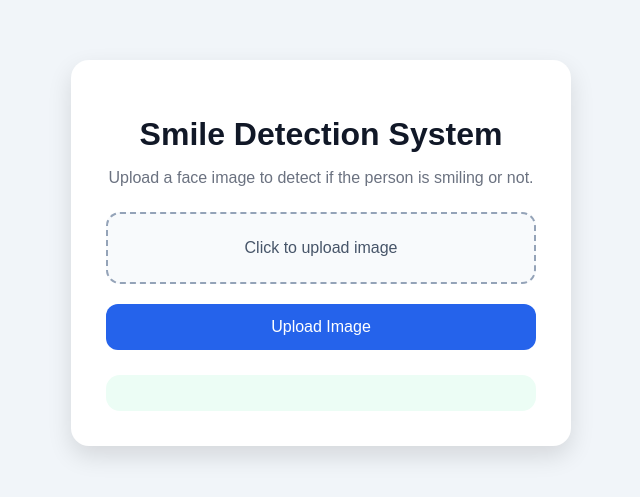
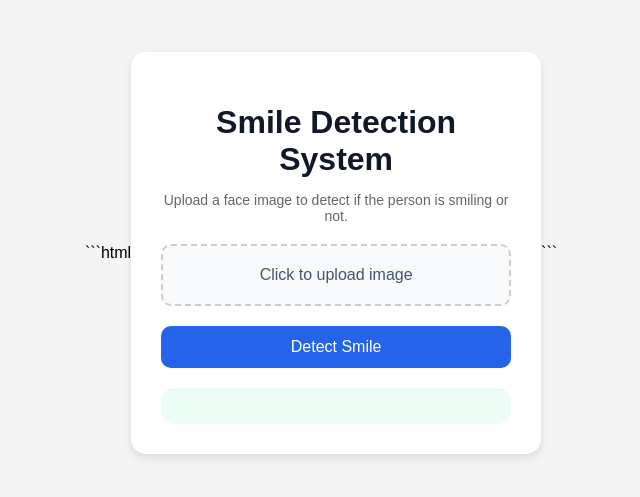
Before and after one commit to chikwaaa212/smiling-or-not, a plain HTML site: page index.html in a window 1280 px wide. Shown: the part 147-644 px from the top of the page, without its empty margins (319-959 px from the left). Drawn offline with Linux system fonts and the light colour scheme.

Commit message:
Update index.html

````diff
--- a/index.html
+++ b/index.html
@@ -1,54 +1,178 @@
+```html
 <!DOCTYPE html>
 <html lang="en">
 <head>
     <meta charset="UTF-8" />
     <meta name="viewport" content="width=device-width, initial-scale=1.0"/>
     <title>Smile Detection System</title>
+
     <link rel="stylesheet" href="style.css" />
+
+    <style>
+        body{
+            font-family: Arial, sans-serif;
+            background:#f4f4f4;
+            display:flex;
+            justify-content:center;
+            align-items:center;
+            height:100vh;
+            margin:0;
+        }
+
+        .container{
+            background:white;
+            padding:30px;
+            border-radius:15px;
+            width:350px;
+            text-align:center;
+            box-shadow:0 4px 10px rgba(0,0,0,0.1);
+        }
+
+        h1{
+            margin-bottom:10px;
+        }
+
+        p{
+            color:#666;
+            font-size:14px;
+            margin-bottom:20px;
+        }
+
+        .upload-box{
+            border:2px dashed #ccc;
+            padding:20px;
+            border-radius:10px;
+            cursor:pointer;
+            display:block;
+            margin-bottom:20px;
+        }
+
+        .upload-box:hover{
+            background:#f9f9f9;
+        }
+
+        .preview{
+            width:100%;
+            max-height:250px;
+            object-fit:cover;
+            border-radius:10px;
+            margin-bottom:20px;
+            display:none;
+        }
+
+        button{
+            width:100%;
+            padding:12px;
+            border:none;
+            border-radius:10px;
+            background:#2563eb;
+            color:white;
+            font-size:16px;
+            cursor:pointer;
+        }
+
+        button:hover{
+            background:#1d4ed8;
+        }
+
+        .result-box{
+            margin-top:20px;
+            font-size:18px;
+            font-weight:bold;
+        }
+    </style>
 </head>
 
 <body>
 
 <div class="container">
+
     <h1>Smile Detection System</h1>
-    <p>Upload a face image to detect if the person is smiling or not.</p>
+
+    <p>
+        Upload a face image to detect if the person is smiling or not.
+    </p>
 
     <label class="upload-box">
-        <input type="file" id="imageInput" accept="image/*" hidden />
+
+        <input
+            type="file"
+            id="imageInput"
+            accept="image/*"
+            hidden
+        />
+
         <span>Click to upload image</span>
+
     </label>
 
-    <img id="preview" class="preview" style="display:none;" />
+    <img id="preview" class="preview" />
 
-    <button id="detectBtn">Upload Image</button>
+    <button id="detectBtn">
+        Detect Smile
+    </button>
 
     <div id="result" class="result-box"></div>
+
 </div>
 
 <script>
+
 const imageInput = document.getElementById("imageInput");
 const preview = document.getElementById("preview");
 const result = document.getElementById("result");
+const detectBtn = document.getElementById("detectBtn");
+
+let uploadedFile = null;
 
 imageInput.addEventListener("change", function () {
 
-    const file = this.files[0];
+    uploadedFile = this.files[0];
 
-    if (file) {
+    if (uploadedFile) {
 
         const reader = new FileReader();
 
         reader.onload = function(e) {
+
             preview.src = e.target.result;
             preview.style.display = "block";
 
             result.innerHTML = "Image uploaded successfully!";
+
         };
 
-        reader.readAsDataURL(file);
+        reader.readAsDataURL(uploadedFile);
     }
 });
+
+detectBtn.addEventListener("click", function () {
+
+    if (!uploadedFile) {
+
+        result.innerHTML = "Please upload an image first.";
+        return;
+    }
+
+    const fileName = uploadedFile.name.toLowerCase();
+
+    if (
+        fileName.includes("smile") ||
+        fileName.includes("happy")
+    ) {
+
+        result.innerHTML =
+            "Prediction: Smiling 😊";
+
+    } else {
+
+        result.innerHTML =
+            "Prediction: Not Smiling 😐";
+    }
+});
+
 </script>
 
 </body>
 </html>
+```
````
